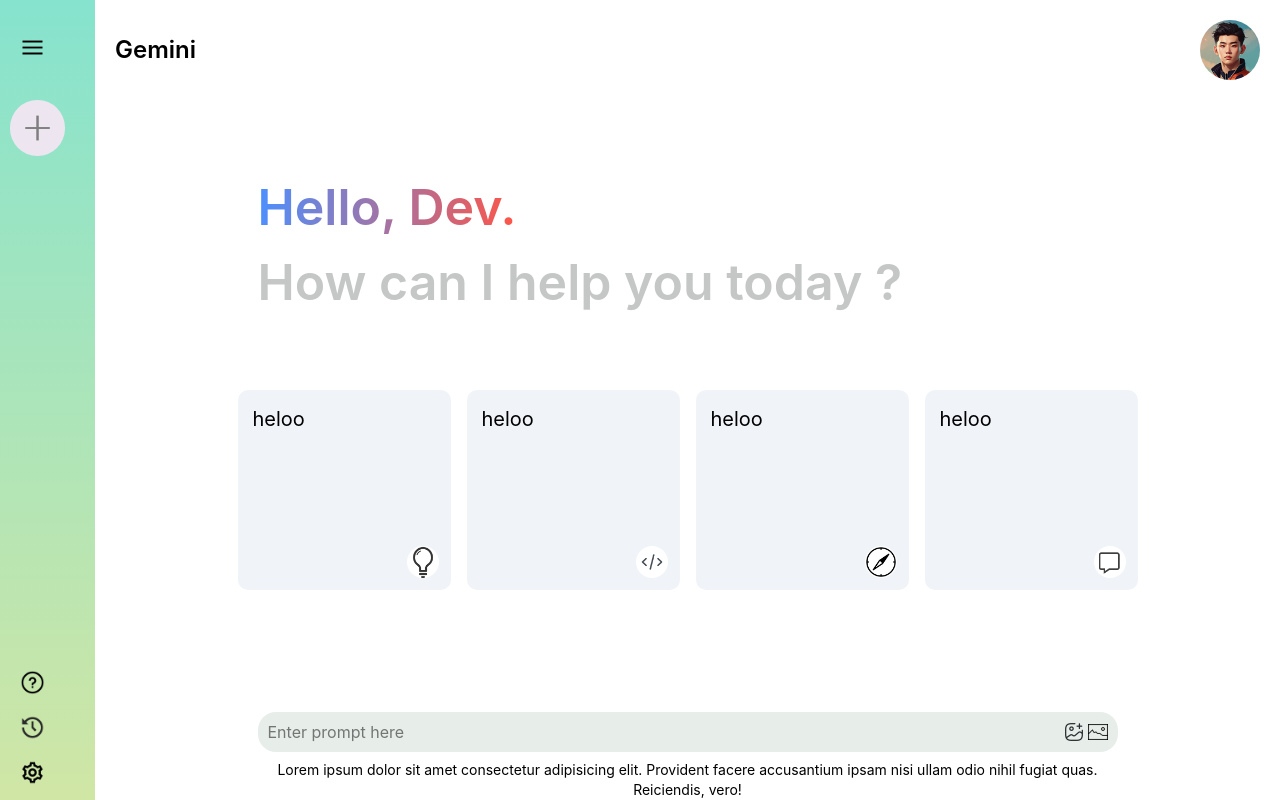
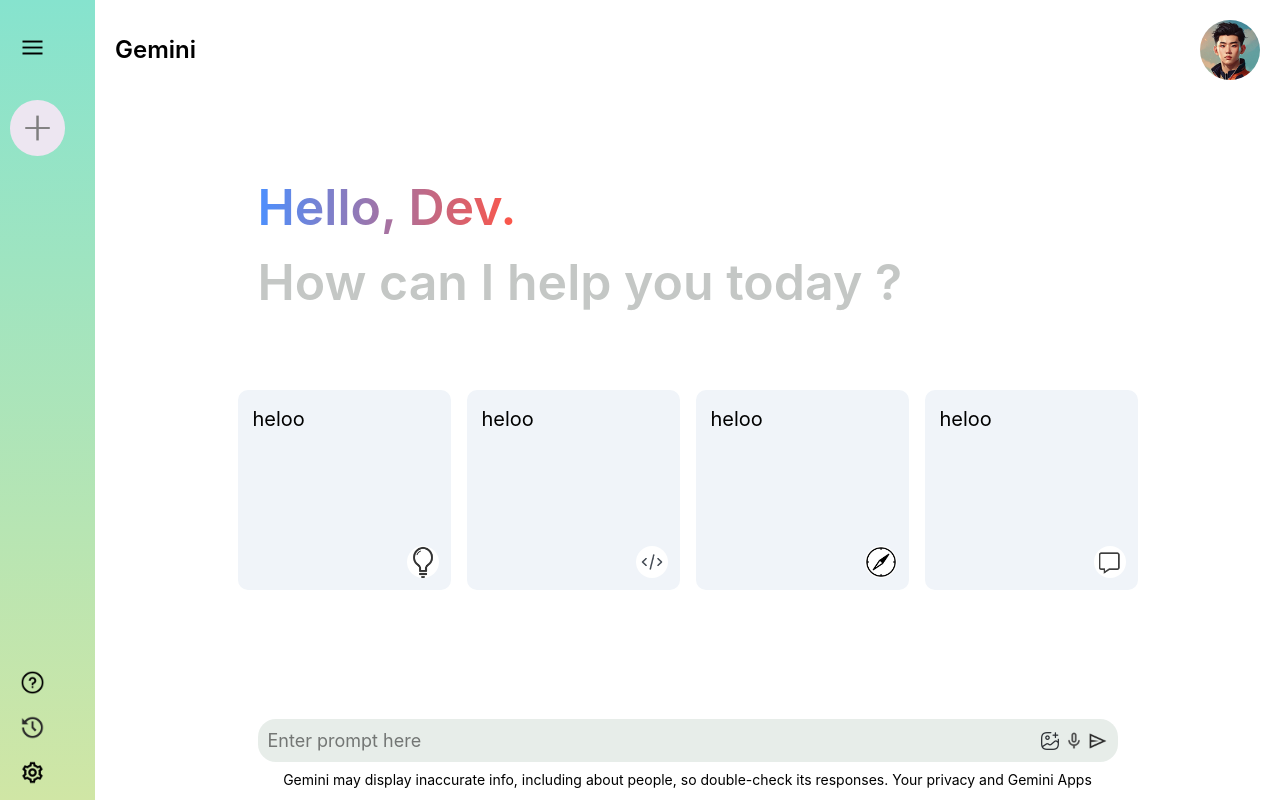
Before and after one commit to Sintu4613S/React_Proj_02, a React (Vite) app in the folder gemini-proj/: page / in a window 1280 px wide. Built offline with nearby package versions, Linux system fonts and the light colour scheme.

Commit message:
fix: correct input padding and enhance search box styling

```diff
--- a/gemini-proj/src/components/main/Mainbox.css
+++ b/gemini-proj/src/components/main/Mainbox.css
@@ -42,5 +42,8 @@
 
 .search-box input {
   outline: none;
-  padiing-left: 5px
+  flex: 1;
+  padiing: 5px;
+  background: transparent;
+  font-size: 18px;
 }
--- a/gemini-proj/src/components/main/Mainbox.jsx
+++ b/gemini-proj/src/components/main/Mainbox.jsx
@@ -15,12 +15,13 @@ const Mainbox = () => {
       <div className='bottom-container'>
         <div className='search-box'>
           <input type="text" placeholder='Enter prompt here' />
-          <div className='flex gap-1'>
+          <div className='flex gap-1 cursor-pointer'>
             <img src={assets.gallery_icon} className='w-5' alt="" />
-            <img src={assets.gallery_icon2} className='w-5' alt="" />
+            <img src={assets.mic_icon} className='w-5' alt="" />
+            <img src={assets.send_icon} className='w-5' alt="" />
           </div>
         </div>
-        <p className='text-center text-sm'>Lorem ipsum dolor sit amet consectetur adipisicing elit. Provident facere accusantium ipsam nisi ullam odio nihil fugiat quas. Reiciendis, vero!</p>
+        <p className='text-center text-sm' style={{ marginBottom: '10px' }}>Gemini may display inaccurate info, including about people, so double-check its responses. Your privacy and Gemini Apps</p>
 
 
       </div>
```
